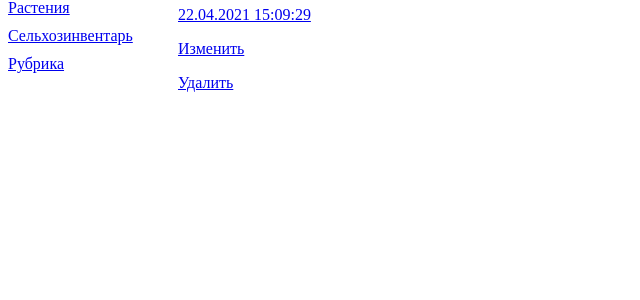
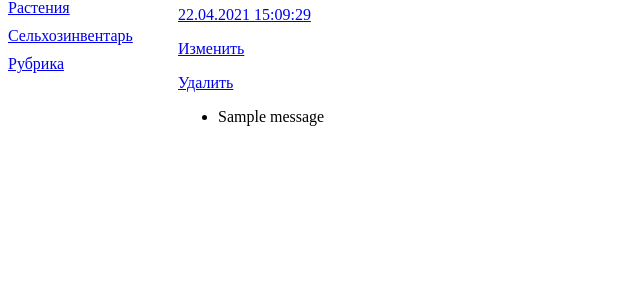
Before and after one commit to C0uchP0tat0/Dronov_book, a Django app: page /bboard/1/ in a window 1280 px wide. Shown: the part 442-742 px from the top of the page, without its empty margins (0-640 px from the left). Run offline with Django 3.2, Linux system fonts and the light colour scheme; data comes from the database, SQL or seed files in the repository; both versions use the stored data as it was after the commit; tables that the repository leaves empty hold one stand-in row (values such as "Sample post"); one stand-in notice (Sample message) is shown.

Commit message:
Часть 3. Глава 23. стр. 431

```diff
--- a/bboard/templates/bboard/bb_form.html
+++ b/bboard/templates/bboard/bb_form.html
@@ -1,4 +1,5 @@
 {% extends "layout/basic.html" %}
+
 
 {% block title %}Исправление объявления{% endblock %}
 
--- a/bboard/templates/bboard/by_rubric.html
+++ b/bboard/templates/bboard/by_rubric.html
@@ -13,4 +13,15 @@
 	<p><a href="{% url 'bb_confirm_delete' pk=bb.pk %}">Удалить</a></p>
 </div>
 {% endfor %}
+<div>
+	{% if messages %}
+		<ul class="messages">
+		{% for message in messages %}
+			<li {% if message.tags %} class="{{ message.tags }}"{% endif %}>
+			{{ message }}
+			</li>
+		{% endfor %}
+		</ul>
+	{% endif %}
+</div>
 {% endblock %}
--- a/bboard/views.py
+++ b/bboard/views.py
@@ -13,6 +13,8 @@ from django.forms.formsets import ORDERING_FIELD_NAME
 from django.contrib.auth.views import redirect_to_login
 from django.contrib.auth.decorators import login_required
 from django.contrib.auth.mixins import LoginRequiredMixin
+from django.contrib import messages
+from django.contrib.messages.views import SuccessMessageMixin
 
 from .models import Bb, Rubric, Img
 from .forms import BbForm, ImgForm
@@ -100,7 +102,13 @@ class BbByRubricView(SingleObjectMixin,ListView):
     def get_queryset(self):
         return self.object.bb_set.all()
 
-class BbCreateView(LoginRequiredMixin, CreateView):
+class BbCreateView(SuccessMessageMixin, CreateView):
+    template_name = 'bboard/create.html'
+    form_class = BbForm
+    success_url = '{rubric_id}'
+    success_message = 'Объявление о продаже товара "%(title)s" создано.'
+
+'''class BbCreateView(LoginRequiredMixin, CreateView):
     template_name = 'bboard/create.html'
     form_class = BbForm
     success_url = reverse_lazy('index')
@@ -108,7 +116,7 @@ class BbCreateView(LoginRequiredMixin, CreateView):
     def get_context_data(self, **kwargs):
         context=super().get_context_data(**kwargs)
         context['rubrics'] = Rubric.objects.all()
-        return context
+        return context'''
 
 '''class BbEditView(UpdateView):
     model = Bb
@@ -126,6 +134,8 @@ def edit(request, pk):
         bbf = BbForm(request.POST, instance=bb)
         if bbf.is_valid():
             bb.save()
+            messages.add_message(request, messages.SUCCESS, 'Объявление исправлено')
+            #messages.success(request, 'Объявление исправлено')
             return HttpResponseRedirect(reverse('by_rubric',
                    kwargs={'rubric_id': bbf.cleaned_data['rubric'].pk}))
         else:
```
Also changed, not shown: db.sqlite3.
